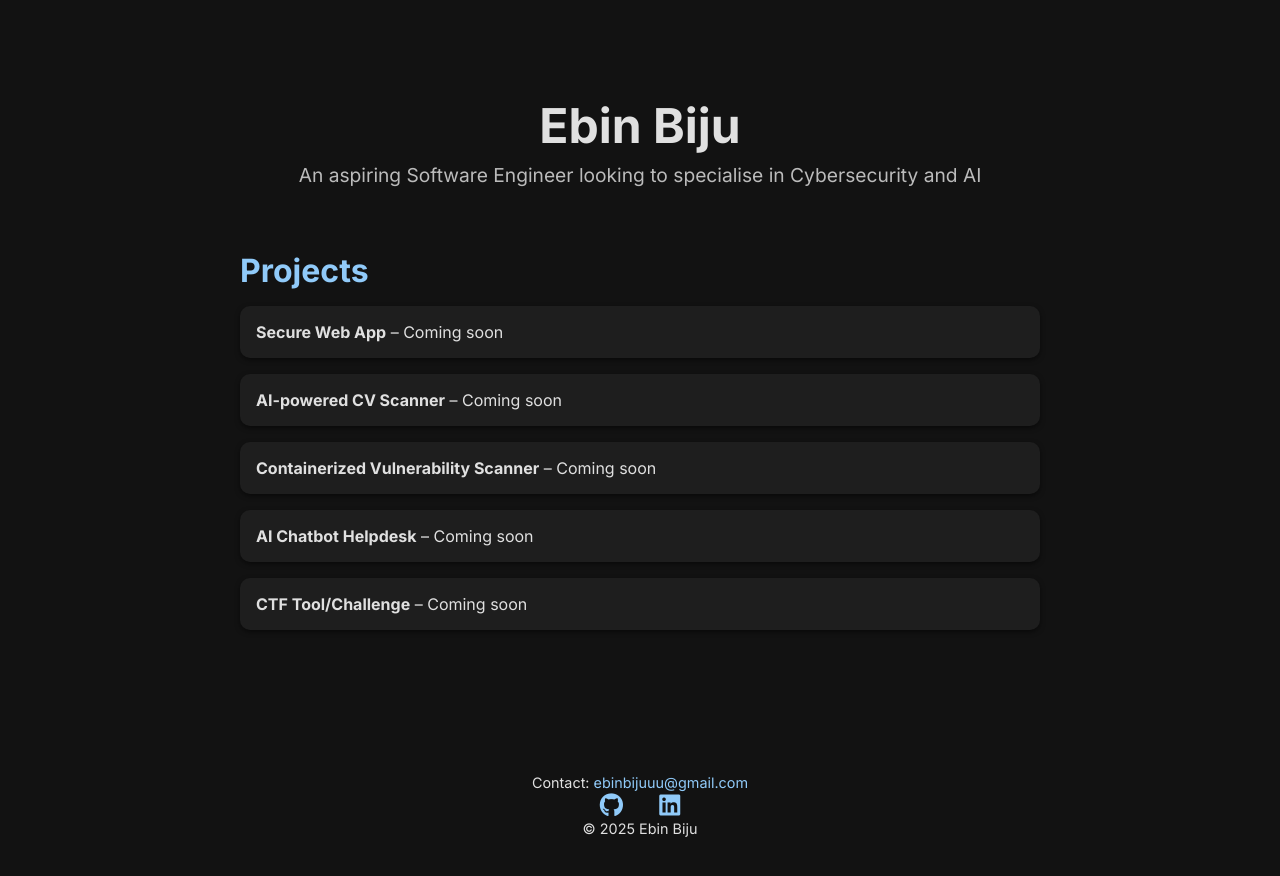
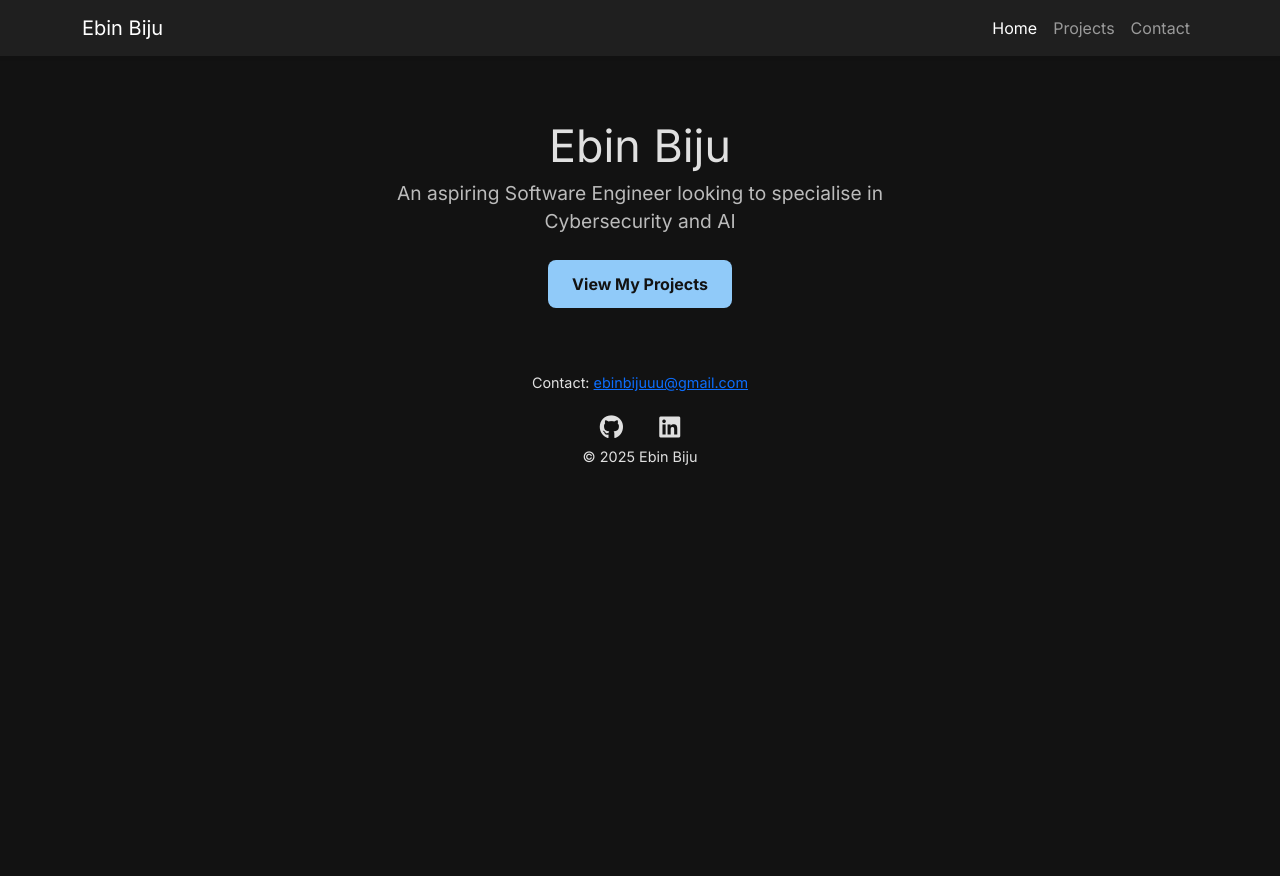
Before and after one commit to ebinbijuuu/ebinbijuuu.github.io, a plain HTML site: page index.html in a window 1280 px wide. After the commit the page ends 800 px from the top, so only its background shows below. Drawn offline with nearby package versions, Linux system fonts and the light colour scheme.

Commit message:
Update index.html

```diff
--- a/index.html
+++ b/index.html
@@ -3,140 +3,159 @@
 
 <head>
   <meta charset="UTF-8" />
-  <meta name="viewport" content="width=device-width, initial-scale=1.0" />
+  <meta name="viewport" content="width=device-width, initial-scale=1" />
   <title>Ebin Biju | Software Engineer Portfolio</title>
+  <link href="https://cdn.jsdelivr.net/npm/bootstrap@5.3.0/dist/css/bootstrap.min.css" rel="stylesheet" />
   <link rel="stylesheet" href="https://cdnjs.cloudflare.com/ajax/libs/font-awesome/6.4.0/css/all.min.css" />
-  <link href="https://fonts.googleapis.com/css2?family=Inter:wght@400;700&display=swap" rel="stylesheet">
+  <link href="https://fonts.googleapis.com/css2?family=Inter:wght@400;700&display=swap" rel="stylesheet" />
   <style>
-    * {
-      margin: 0;
-      padding: 0;
-      box-sizing: border-box;
-      font-family: 'Inter', sans-serif;
-    }
-
     body {
       background-color: #121212;
       color: #e0e0e0;
-      display: flex;
-      flex-direction: column;
-      align-items: center;
-      justify-content: center;
-      padding: 2rem;
+      font-family: 'Inter', sans-serif;
+      padding-top: 4.5rem;
       overflow-x: hidden;
+    }
+
+    nav.navbar {
+      background-color: #1f1f1f !important;
     }
 
     header {
       text-align: center;
-      margin-top: 4rem;
+      margin: 3rem auto 4rem;
+      max-width: 600px;
       opacity: 0;
-      animation: fadeInUp 1.5s ease forwards;
+      transform: translateX(-30px);
+      transition: opacity 0.8s ease, transform 0.8s ease;
+    }
+
+    header.active {
+      opacity: 1;
+      transform: translateX(0);
     }
 
     header h1 {
-      font-size: 3rem;
-      margin-bottom: 0.5rem;
+      font-size: 2.8rem;
+      margin-bottom: 0.3rem;
     }
 
     header p {
       font-size: 1.2rem;
       color: #bbbbbb;
+      margin-bottom: 1.5rem;
     }
 
-    section {
-      max-width: 800px;
-      width: 100%;
-      margin: 4rem auto;
-      opacity: 0;
-      animation: fadeInUp 1.5s ease forwards;
-      animation-delay: 0.5s;
+    .button {
+      display: inline-block;
+      padding: 0.75rem 1.5rem;
+      background-color: #90caf9;
+      color: #121212;
+      border-radius: 8px;
+      font-weight: 700;
+      text-decoration: none;
+      transition: background-color 0.3s;
     }
 
-    h2 {
-      font-size: 2rem;
-      margin-bottom: 1rem;
-      color: #90caf9;
-    }
-
-    ul {
-      list-style: none;
-    }
-
-    li {
-      background: #1e1e1e;
-      padding: 1rem;
-      margin-bottom: 1rem;
-      border-radius: 10px;
-      box-shadow: 0 2px 5px rgba(0, 0, 0, 0.5);
-      transition: transform 0.3s;
-    }
-
-    li:hover {
-      transform: translateY(-5px);
+    .button:hover,
+    .button:focus {
+      background-color: #64b5f6;
+      color: #121212;
     }
 
     footer {
-      margin: 4rem 0;
+      margin: 3rem 0 2rem;
       text-align: center;
       font-size: 0.9rem;
       opacity: 0;
-      animation: fadeInUp 1.5s ease forwards;
-      animation-delay: 1s;
+      transform: translateX(30px);
+      transition: opacity 0.8s ease, transform 0.8s ease;
     }
 
-    a {
-      color: #90caf9;
-      text-decoration: none;
+    footer.active {
+      opacity: 1;
+      transform: translateX(0);
     }
 
     .socials a {
       margin: 0 1rem;
       font-size: 1.5rem;
+      color: #e0e0e0;
       transition: color 0.3s;
     }
 
-    .socials a:hover {
+    .socials a:hover,
+    .socials a:focus {
       color: #ffffff;
     }
 
-    @keyframes fadeInUp {
-      from {
-        transform: translateY(30px);
-        opacity: 0;
+    @media (max-width: 576px) {
+      header h1 {
+        font-size: 2rem;
       }
-      to {
-        transform: translateY(0);
-        opacity: 1;
+
+      header p {
+        font-size: 1rem;
       }
     }
   </style>
 </head>
 
 <body>
-  <header>
+  <!-- Navbar -->
+  <nav class="navbar navbar-expand-lg navbar-dark fixed-top shadow-sm">
+    <div class="container">
+      <a class="navbar-brand" href="#">Ebin Biju</a>
+      <button class="navbar-toggler" type="button" data-bs-toggle="collapse" data-bs-target="#navbarNav"
+        aria-controls="navbarNav" aria-expanded="false" aria-label="Toggle navigation">
+        <span class="navbar-toggler-icon"></span>
+      </button>
+      <div class="collapse navbar-collapse" id="navbarNav">
+        <ul class="navbar-nav ms-auto">
+          <li class="nav-item"><a class="nav-link active" aria-current="page" href="#">Home</a></li>
+          <li class="nav-item"><a class="nav-link" href="projects.html">Projects</a></li>
+          <li class="nav-item"><a class="nav-link" href="#contact">Contact</a></li>
+        </ul>
+      </div>
+    </div>
+  </nav>
+
+  <header id="intro">
     <h1>Ebin Biju</h1>
     <p>An aspiring Software Engineer looking to specialise in Cybersecurity and AI</p>
+    <a href="projects.html" class="button">View My Projects</a>
   </header>
 
-  <section>
-    <h2>Projects</h2>
-    <ul>
-      <li><strong>Secure Web App</strong> – Coming soon</li>
-      <li><strong>AI-powered CV Scanner</strong> – Coming soon</li>
-      <li><strong>Containerized Vulnerability Scanner</strong> – Coming soon</li>
-      <li><strong>AI Chatbot Helpdesk</strong> – Coming soon</li>
-      <li><strong>CTF Tool/Challenge</strong> – Coming soon</li>
-    </ul>
-  </section>
-
-  <footer>
+  <footer id="contact">
     <p>Contact: <a href="mailto:ebinbijuuu@gmail.com">ebinbijuuu@gmail.com</a></p>
     <div class="socials">
-      <a href="https://github.com/ebinbijuuu" target="_blank"><i class="fab fa-github"></i></a>
-      <a href="https://www.linkedin.com/in/ebin-biju-a93854344" target="_blank"><i class="fab fa-linkedin"></i></a>
+      <a href="https://github.com/ebinbijuuu" target="_blank" rel="noopener"><i class="fab fa-github"></i></a>
+      <a href="https://www.linkedin.com/in/ebin-biju-a93854344" target="_blank" rel="noopener"><i
+          class="fab fa-linkedin"></i></a>
     </div>
     <p>&copy; 2025 Ebin Biju</p>
   </footer>
+
+  <script src="https://cdn.jsdelivr.net/npm/bootstrap@5.3.0/dist/js/bootstrap.bundle.min.js"></script>
+
+  <script>
+    // Slide and fade-in on scroll
+    function slideFadeOnScroll() {
+      const elements = [document.getElementById('intro'), document.getElementById('contact')];
+      const triggerBottom = window.innerHeight * 0.85;
+
+      elements.forEach(el => {
+        if (!el) return;
+        const boxTop = el.getBoundingClientRect().top;
+        if (boxTop < triggerBottom) {
+          el.classList.add('active');
+        }
+      });
+    }
+
+    window.addEventListener('scroll', slideFadeOnScroll);
+    window.addEventListener('load', slideFadeOnScroll);
+  </script>
 </body>
 
 </html>
```
